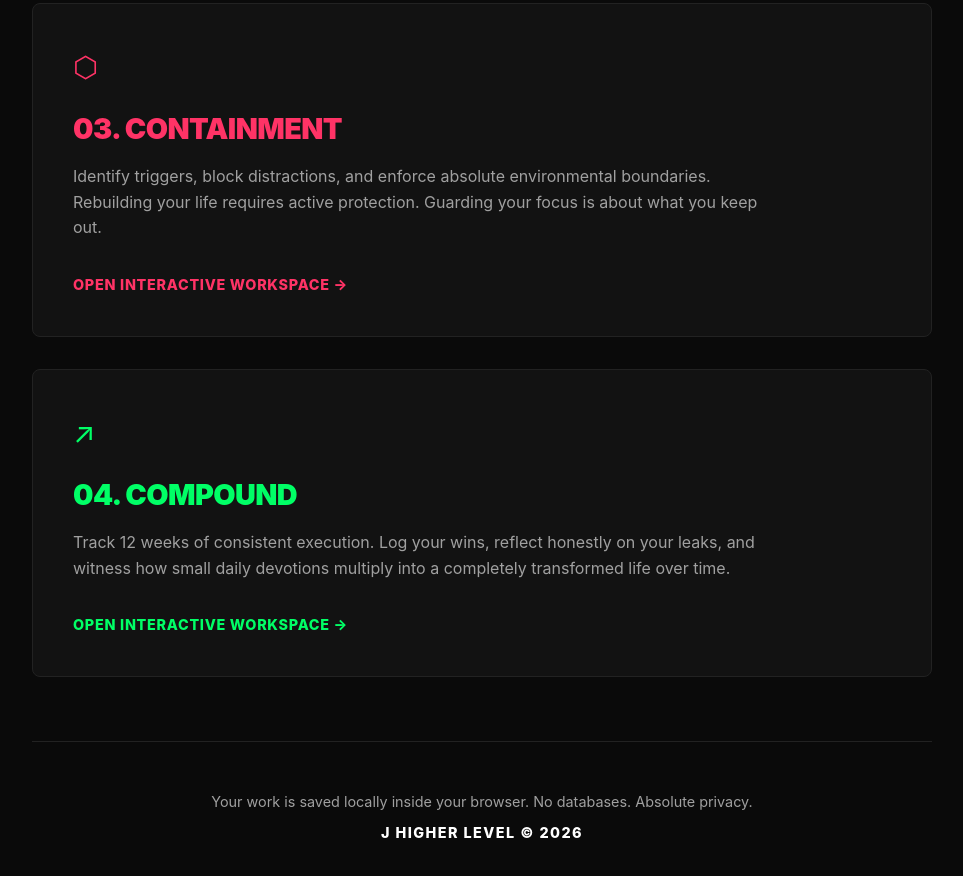
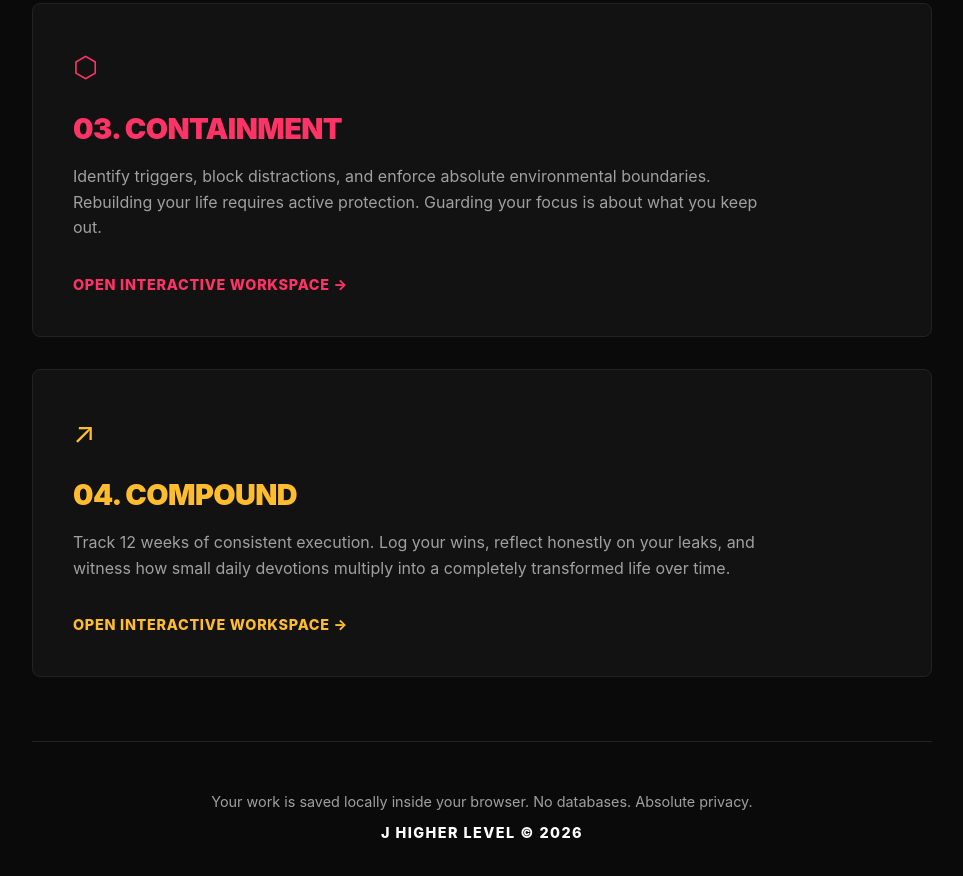
Before and after one commit to jjjfocusdeck-jhigherlevel/jhigherlevel, a plain HTML site: page templates.html in a window 1280 px wide. Shown: the part 1321-2197 px from the top of the page, without its empty margins (158-1121 px from the left). Drawn offline with Linux system fonts and the light colour scheme.

Commit message:
Add files via upload

```diff
--- a/templates.html
+++ b/templates.html
@@ -20,7 +20,7 @@
             --color-clarity: #00f0ff;      /* Electric Cyan */
             --color-cadence: #ff6b00;      /* Kinetic Orange */
             --color-containment: #ff3366;  /* Shield Crimson */
-            --color-compound: #00ff66;     /* Growth Emerald */
+            --color-compound: #ffbd2e;     /* Forge Gold */
         }
 
         /* --- CORE STYLES --- */
```
